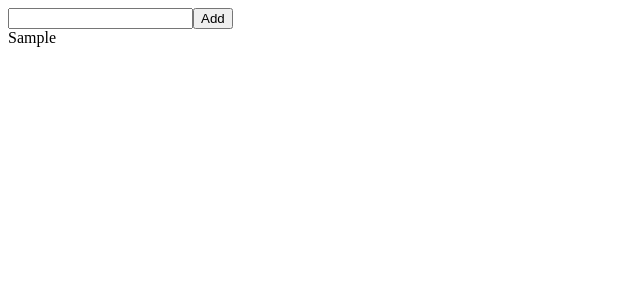
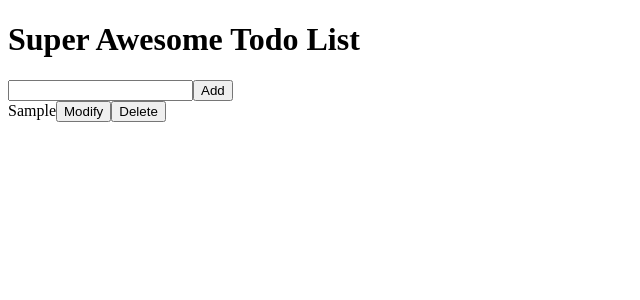
Before and after one commit to tr00gle/todoreact, a React (Create React App) app: page / in a window 1280 px wide. Both pictures are taken after typing "Sample" into the empty fields and a click on the input "Add". Shown: the top 300 px of the page, without its empty margins (0-640 px from the left). Built offline with nearby package versions, Linux system fonts and the light colour scheme.

Commit message:
delete function good, modify in progress

```diff
--- a/src/AddTodo.js
+++ b/src/AddTodo.js
@@ -16,7 +16,7 @@ class AddTodo extends Component {
 
   handleSubmit(event) {
     event.preventDefault();
-    this.props.addTodoList(this.state.value);
+    this.props.addTodo(this.state.value);
     this.setState({ value: ''});
   }
 
--- a/src/App.js
+++ b/src/App.js
@@ -5,14 +5,27 @@ import TodoList from './TodoList';
 class App extends Component {
   constructor(props) {
     super(props);
-    this.state = { list: [] };
+    this.state = { list: [], };
 
-    this.addTodoList = this.addTodoList.bind(this);
+    this.addTodo = this.addTodo.bind(this);
+    this.deleteTodo = this.deleteTodo.bind(this);
   }
 
-  addTodoList(value) {
+
+  addTodo(value) {
     const list = this.state.list;
     list.push(value);
+    this.setState({ list: list });
+  }
+
+  modifyTodo(index) {
+    const todoModify = this.state.list[index];
+
+  }
+
+  deleteTodo(index) {
+    const list = this.state.list;
+    list.splice(index, 1);
     this.setState({ list: list });
   }
 
@@ -21,8 +34,9 @@ class App extends Component {
 
     return (
       <div>
-        <AddTodo addTodoList={this.addTodoList} />
-        <TodoList list={this.state.list} />
+        <h1>Super Awesome Todo List</h1>
+        <AddTodo addTodo={this.addTodo} />
+        <TodoList list={this.state.list} deleteTodo={this.deleteTodo} />
       </div>
     );
   }
--- a/src/TodoList.js
+++ b/src/TodoList.js
@@ -4,7 +4,13 @@ const TodoList = (props) => {
   return (
     <div>
       {props.list.map((todo, id) => {
-        return <div key={id}>{todo}</div>
+        return (
+          <div key={`todo${id}`}>
+            {todo}
+            <button onClick={() => props.modifyTodo(id)}>Modify</button>
+            <button onClick={() => props.deleteTodo(id)}>Delete</button>
+          </div>
+        )
       })}
     </div>
   )
```
Also changed, not shown: package.json (line endings or trailing spaces).
